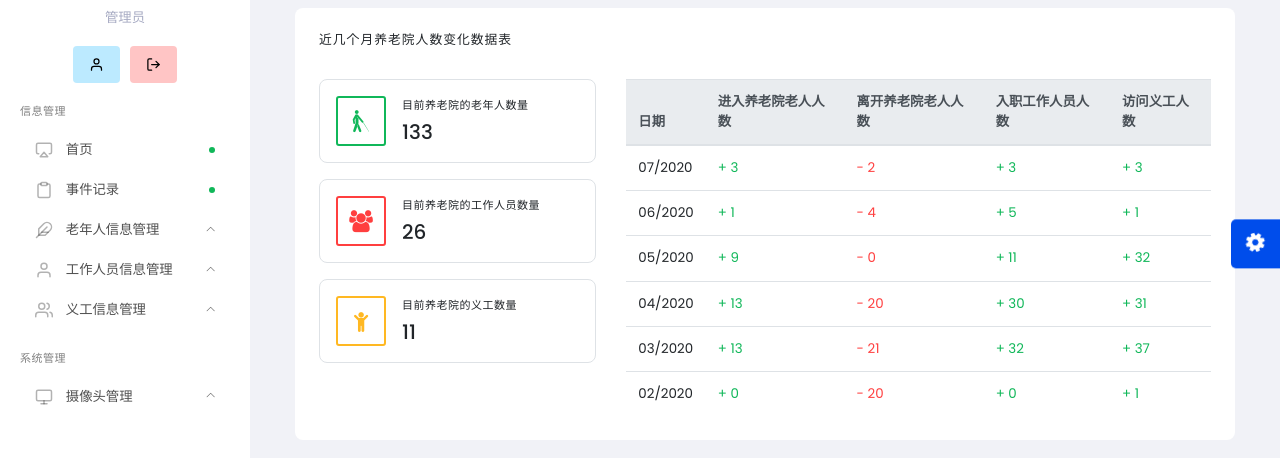
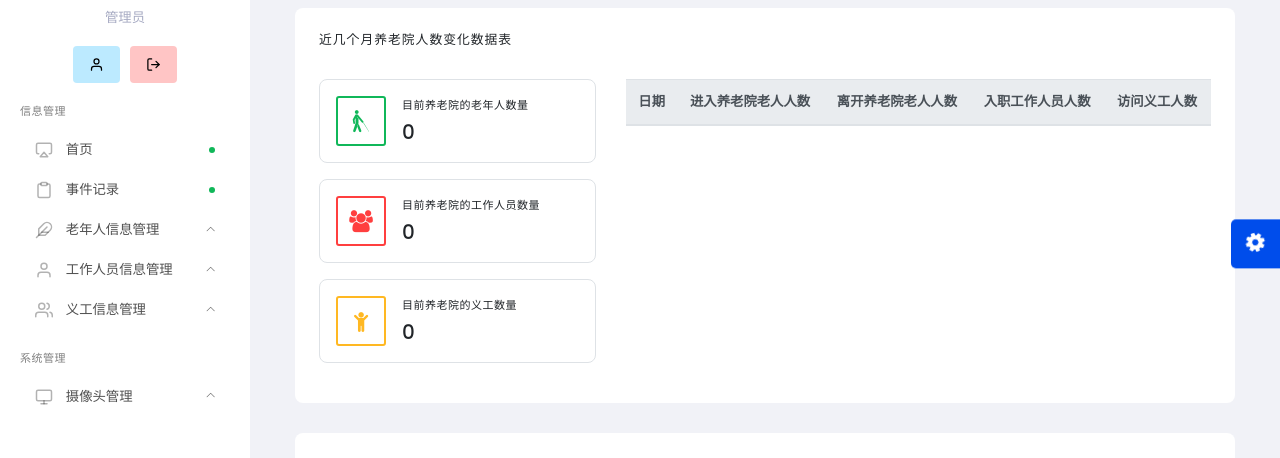
Before and after one commit to Elder-Care/server-web, a Flask app: page /tomain in a window 1280 px wide. Shown: the part 156-614 px from the top of the page. Run offline with Flask 2, Linux system fonts and the light colour scheme; lists and menus that the app fills with data are empty; parts of the project's set-up code (start-up, migrations or seed data) failed here and were passed over; some libraries are stand-ins or nearby versions.

Commit message:
界面接口all clear

```diff
--- a/app.py
+++ b/app.py
@@ -6,6 +6,7 @@ import random
 import cv2
 import bodydetect
 import json
+from urllib.parse import quote
 
 app = Flask(__name__)
 conn = sqlite3.connect('old_care.sqlite', check_same_thread=False)
@@ -804,7 +805,6 @@ def login0():
         where = 'ID = \'' + str(userid) + '\''
         s = select(conn, table_name, where)
         realname = s[0][3]
-        realname = realname.encode('utf-8').decode('latin-1')
         table_name = 'oldperson_info'
         s = select(conn, table_name, "")
         info = []
@@ -812,8 +812,9 @@ def login0():
             info.append({'checkin_date': x[6], 'checkout_date': x[7]})
         info = json.dumps(info)
         response = make_response(render_template('/htmls/index.html', content=content, info=info))
+        realname = quote(realname)
         response.set_cookie('id', str(userid))
-        response.set_cookie('realname', str(realname))
+        response.set_cookie('realname', realname)
         return response
     else:
         content = "用户名或密码错误"
@@ -1158,47 +1159,64 @@ def getallmembers():
 @app.route('/getinout', methods=['GET', 'POST'])
 def getinout():
     table_name = 'oldperson_info'
-    s = select(conn, table_name, "")
+    s1 = select(conn, table_name, "")
+    table_name = 'employee_info'
+    s2 = select(conn, table_name, "")
+    table_name = 'volunteer_info'
+    s3 = select(conn, table_name, "")
     ms = []
-    ms2 = []
-    oldin = []
-    oldout = []
-    for x in s:
+    t = time.strftime("%Y-%m", time.localtime())
+    t0 = t.split('-')
+    nowy = int(t0[0])
+    nowm = int(t0[1])
+    if nowm >= 6:
+        i = 0
+        while i < 6:
+            nowt = str(nowy) + '-' + str(nowm - i)
+            ms.append(nowt)
+            i += 1
+    else:
+        m0 = 6 - nowm
+        while nowm > 0:
+            nowt = str(nowy) + '-' + str(nowm)
+            ms.append(nowt)
+            nowm -= 1
+        i = 0
+        while i < m0:
+            nowt = str(nowy - 1) + '-' + str(12 - i)
+            ms.append(nowt)
+            i += 1
+    i = 0
+    for m in ms:
+        if len(m) == 6:
+            m = m[0:5] + str(0) + m[-1]
+            ms[i] = m
+            i += 1
+    oldin = [0, 0, 0, 0, 0, 0]
+    oldout = [0, 0, 0, 0, 0, 0]
+    for x in s1:
         if x[6]:
-            m = x[6][0:6]
-            if not m in ms:
-                ms.append(m)
-                ms.sort(reverse=True)
-            oldin[ms.index(m)] += 1
+            m = x[6][0:7]
+            if m in ms:
+                oldin[ms.index(m)] += 1
         if x[7]:
-            m = x[7][0:6]
-            if not m in ms2:
-                ms2.append(m)
-                ms2.sort(reverse=True)
-            oldout[ms2.index(m)] += 1
-    table_name = 'employee_info'
-    s = select(conn, table_name, "")
-    ms3 = []
-    empin = []
-    for x in s:
+            m = x[7][0:7]
+            if m in ms:
+                oldout[ms.index(m)] += 1
+    empin = [0, 0, 0, 0, 0, 0]
+    for x in s2:
         if x[6]:
-            m = x[6][0:6]
-            if not m in ms3:
-                ms3.append(m)
-                ms3.sort(reverse=True)
-            empin[ms3.index(m)] += 1
-    table_name = 'volunteer_info'
-    s = select(conn, table_name, "")
-    ms4 = []
-    volin = []
-    for x in s:
+            m = x[6][0:7]
+            if m in ms:
+                empin[ms.index(m)] += 1
+    volin = [0, 0, 0, 0, 0, 0]
+    for x in s3:
         if x[6]:
-            m = x[6][0:6]
-            if not m in ms4:
-                ms4.append(m)
-                ms4.sort(reverse=True)
-            volin[ms4.index(m)] += 1
-    inout = [oldin, oldout, empin, volin]
+            m = x[6][0:7]
+            if m in ms:
+                volin[ms.index(m)] += 1
+    inout = {'oldin': oldin, 'oldout': oldout, 'empin': empin, 'volin': volin}
+    inout = json.dumps(inout)
     return inout
 
 
--- a/templates/htmls/index.html
+++ b/templates/htmls/index.html
@@ -339,49 +339,7 @@
                                                         <th>访问义工人数</th>
                                                     </tr>
                                                     </thead>
-                                                    <tbody>
-                                                    <tr>
-                                                        <td>07/2020</td>
-                                                        <td class="text-success">+ 3</td>
-                                                        <td class="text-danger">- 2</td>
-                                                        <td class="text-success">+ 3</td>
-                                                        <td class="text-success">+ 3</td>
-                                                    </tr>
-                                                    <tr>
-                                                        <td>06/2020</td>
-                                                        <td class="text-success">+ 1</td>
-                                                        <td class="text-danger">- 4</td>
-                                                        <td class="text-success">+ 5</td>
-                                                        <td class="text-success">+ 1</td>
-                                                    </tr>
-                                                    <tr>
-                                                        <td>05/2020</td>
-                                                        <td class="text-success">+ 9</td>
-                                                        <td class="text-danger">- 0</td>
-                                                        <td class="text-success">+ 11</td>
-                                                        <td class="text-success">+ 32</td>
-                                                    </tr>
-                                                    <tr>
-                                                        <td>04/2020</td>
-                                                        <td class="text-success">+ 13</td>
-                                                        <td class="text-danger">- 20</td>
-                                                        <td class="text-success">+ 30</td>
-                                                        <td class="text-success">+ 31</td>
-                                                    </tr>
-                                                    <tr>
-                                                        <td>03/2020</td>
-                                                        <td class="text-success">+ 13</td>
-                                                        <td class="text-danger">- 21</td>
-                                                        <td class="text-success">+ 32</td>
-                                                        <td class="text-success">+ 37</td>
-                                                    </tr>
-                                                    <tr>
-                                                        <td>02/2020</td>
-                                                        <td class="text-success">+ 0</td>
-                                                        <td class="text-danger">- 20</td>
-                                                        <td class="text-success">+ 0</td>
-                                                        <td class="text-success">+ 1</td>
-                                                    </tr>
+                                                    <tbody id="inoutbody">
                                                     </tbody>
                                                 </table>
                                             </div>
@@ -423,19 +381,19 @@
     var info = {{ info|safe }};
     console.log(info);
 
-    var twentyNineteen = ["-07-","-08-","-09-","-10-","-11-","-12-"];
-    var twentyNineteen_enter_number = [0,0,0,0,0,0];
-    var twentyNineteen_out_number = [0,0,0,0,0,0];
+    var twentyNineteen = ["-07-", "-08-", "-09-", "-10-", "-11-", "-12-"];
+    var twentyNineteen_enter_number = [0, 0, 0, 0, 0, 0];
+    var twentyNineteen_out_number = [0, 0, 0, 0, 0, 0];
 
-    for(i in info){
+    for (i in info) {
 
-        for (j in twentyNineteen){
-            if (info[i]['checkin_date']!=null && info[i]['checkin_date'].indexOf(twentyNineteen[j]) !== -1 && info[i]['checkin_date'].indexOf("2019") !== -1){
-                twentyNineteen_enter_number[j]+=1;
+        for (j in twentyNineteen) {
+            if (info[i]['checkin_date'] != null && info[i]['checkin_date'].indexOf(twentyNineteen[j]) !== -1 && info[i]['checkin_date'].indexOf("2019") !== -1) {
+                twentyNineteen_enter_number[j] += 1;
                 break;
             }
-            if (info[i]['checkout_date']!=null && info[i]['checkout_date'].indexOf(twentyNineteen[j]) !== -1 && info[i]['checkout_date'].indexOf("2019") !== -1){
-                twentyNineteen_out_number[j]+=1;
+            if (info[i]['checkout_date'] != null && info[i]['checkout_date'].indexOf(twentyNineteen[j]) !== -1 && info[i]['checkout_date'].indexOf("2019") !== -1) {
+                twentyNineteen_out_number[j] += 1;
                 break;
             }
         }
@@ -520,7 +478,8 @@ $(document).ready(function () {
                             },
                             legend: {display: false}
                         }
-            });
+                    }
+                })
             }
 
             chartjs_old();
@@ -537,13 +496,21 @@ $(document).ready(function () {
 
             $.ajax({
                 method: 'POST',
-            url: "http://127.0.0.1:5000/geiinout",
+                url: "http://127.0.0.1:5000/getinout",
                 success: function (data) {
-
+                    var month = 7;
+                    /*for (var i = 0; i < data[0].length; i++) {
+                        tableData += "<tr>";
+                        tableData += "<td>" + "2020/0" + month + "</td>";
+                        tableData += "<td>" + data[i] + month + "</td>";
+                        tableData += "</tr>";
+                    }
+                    $("#inoutbody").html(tableData);*/
                 }
             });
 
-    });
+        }
+    );
 </script>
 <div class="colors"> <!-- To use theme colors with Javascript -->
     <div class="bg-primary"></div>
@@ -561,7 +528,23 @@ $(document).ready(function () {
 </div>
 </body>
 <script>
-    var realname = document.cookie.split(";")[1].split("=")[1];
+    function getCookie(cookie_name) {
+        var allcookies = document.cookie;
+        var cookie_pos = allcookies.indexOf(cookie_name);
+        if (cookie_pos != -1) {
+            cookie_pos += cookie_name.length + 1;
+            var cookie_end = allcookies.indexOf(";", cookie_pos);
+
+            if (cookie_end == -1) {
+                cookie_end = allcookies.length;
+            }
+
+            var value = allcookies.substring(cookie_pos, cookie_end);
+        }
+        return decodeURI(value);
+    }
+
+    let realname = getCookie('realname');
     document.getElementById("sidename").innerHTML = realname;
     document.getElementById("welcomename").innerHTML = realname;
 </script>
```
Also changed, not shown: templates/htmls/monitor1.html (+46 -12 lines). Lines whose indentation alone changed are shown as unchanged.
